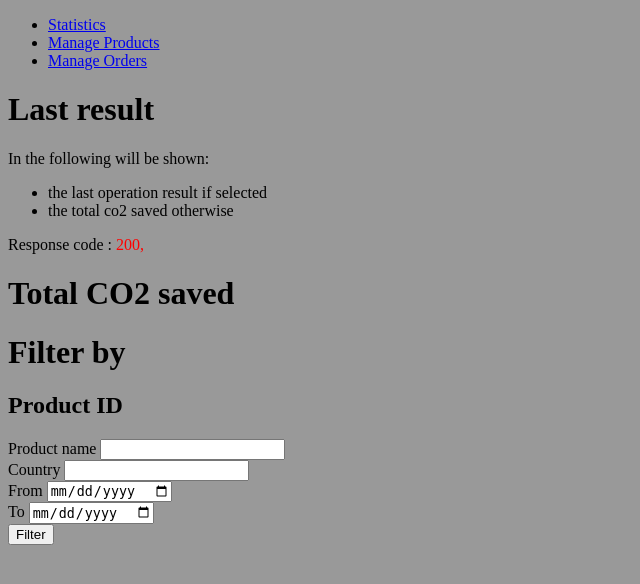
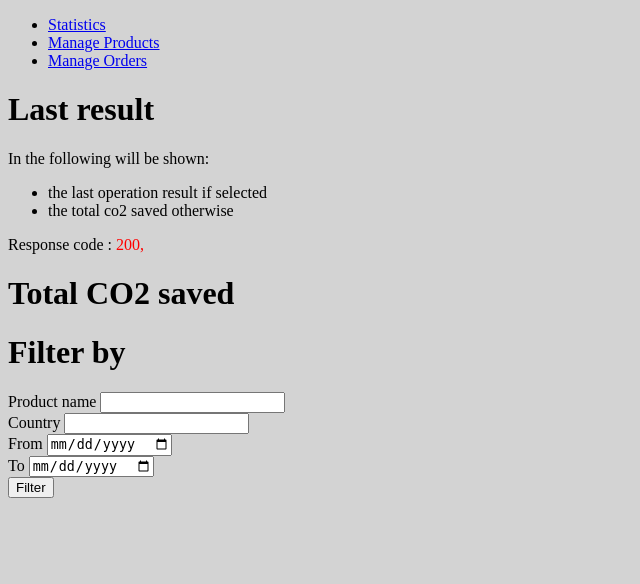
Before and after one commit to matteorazzanelli/kreas-food-php, a PHP site: page /app/views/statistics.view.php in a window 1280 px wide. Shown: the top 584 px of the page, without its empty margins (0-640 px from the left). Run offline with PHP 8.4, Linux system fonts and the light colour scheme; the template is opened without the code that fills it, so the values that code supplies are empty.

Commit message:
refactor: styling

```diff
--- a/app/controllers/StatisticsController.php
+++ b/app/controllers/StatisticsController.php
@@ -57,7 +57,7 @@ class StatisticsController extends Controller
     return $this->renderApi([
       'result' => $sumProducts,
       'page' => 'statistics',
-      'message' => 'total CO2 saved'
+      'message' => 'OK'
     ]);
 
   }
--- a/app/views/statistics.view.php
+++ b/app/views/statistics.view.php
@@ -17,7 +17,6 @@
 
 <h1>Filter by</h1>
 
-<h2>Product ID</h2>
 <form method="GET" action="/">
   <label for="name">Product name</label>
   <input id="name" name="name"></input><br>
--- a/public/css/style.css
+++ b/public/css/style.css
@@ -1,3 +1,3 @@
 body{
-  background: #999;
+  background: lightgray;
 }
```
